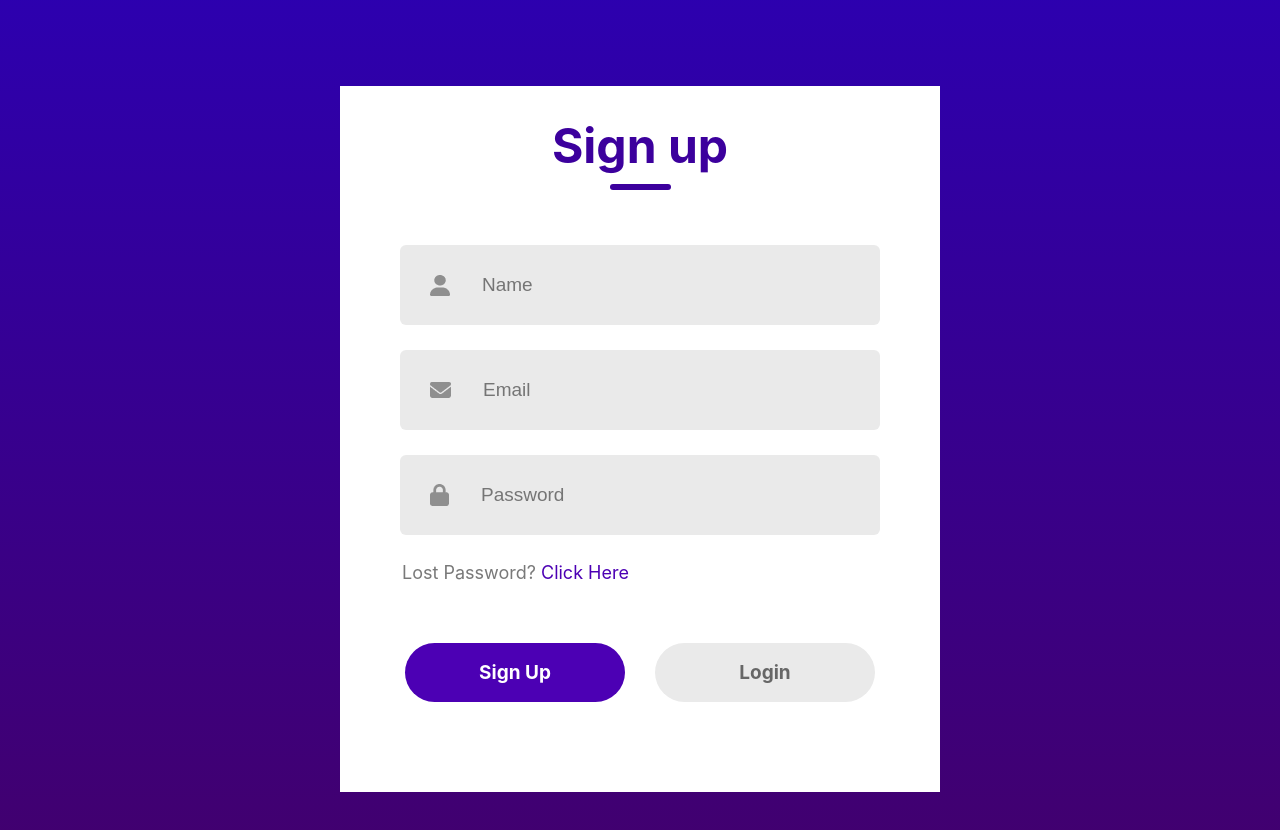
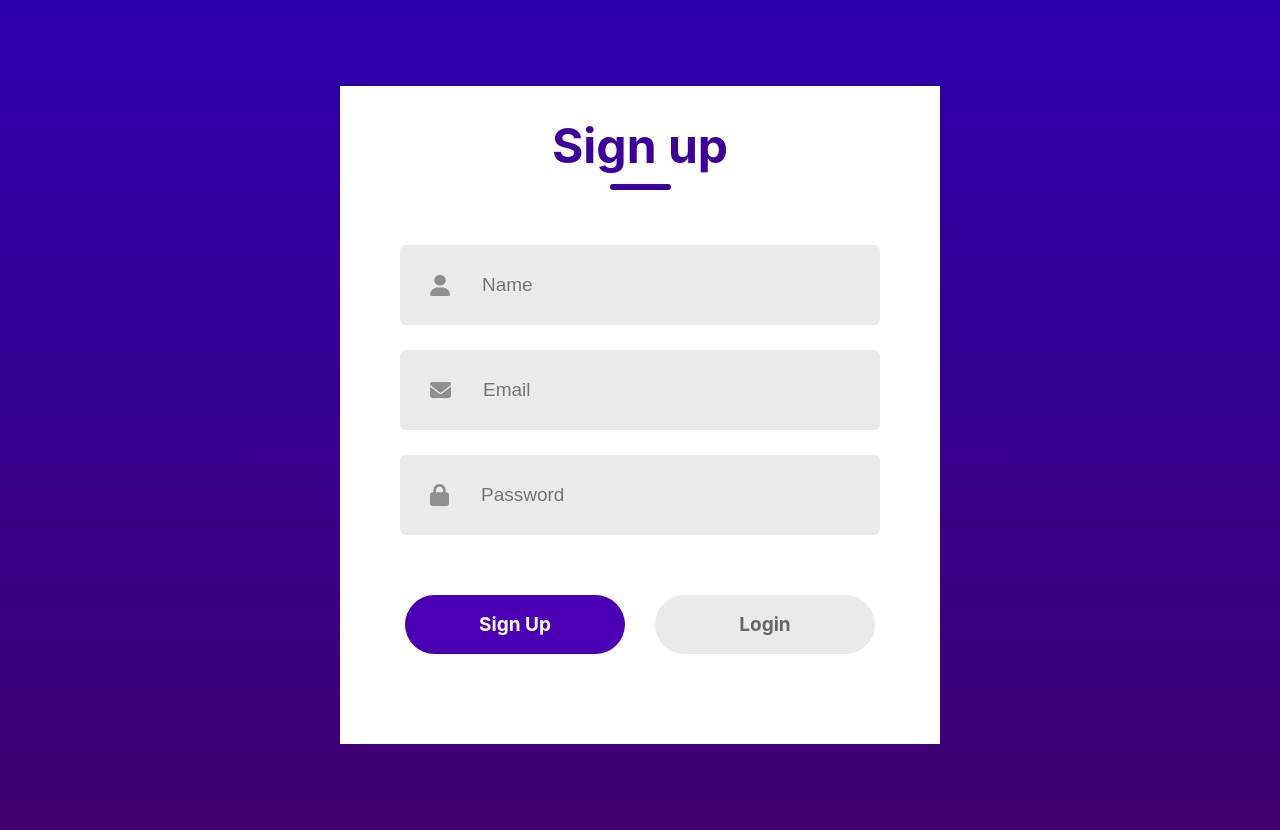
Before and after one commit to ndgh1606/login, a React (Create React App) app: page / in a window 1280 px wide. Shown: the part 114-944 px from the top of the page. Built offline with nearby package versions, Linux system fonts and the light colour scheme.

Commit message:
fix bug lần 3

```diff
--- a/src/Components/LoginSignup/Loginsignup.jsx
+++ b/src/Components/LoginSignup/Loginsignup.jsx
@@ -31,8 +31,9 @@ export const Loginsignup = () => {
                     <input type="password" placeholder='Password' />
                 </div>
             </div>
-            <div className="forgot-password">Lost Password? <span>Click Here</span></div>
-            <div className="submit-container">
+            {action === 'Login' && <div className="forgot-password">Lost Password? <span>Click Here</span></div>}
+
+                <div className="submit-container">
                 <div className={action === "Login" ? 'submit gray' : 'submit'} onClick={() => handleActionChange('Sign up')}>Sign Up</div>
                 <div className={action === 'Sign up' ? 'submit gray' : 'submit'} onClick={() => handleActionChange('Login')}>Login</div>
             </div>
```
